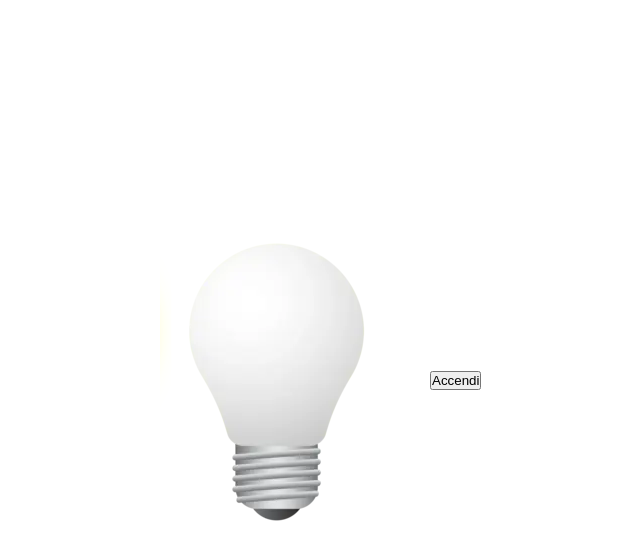
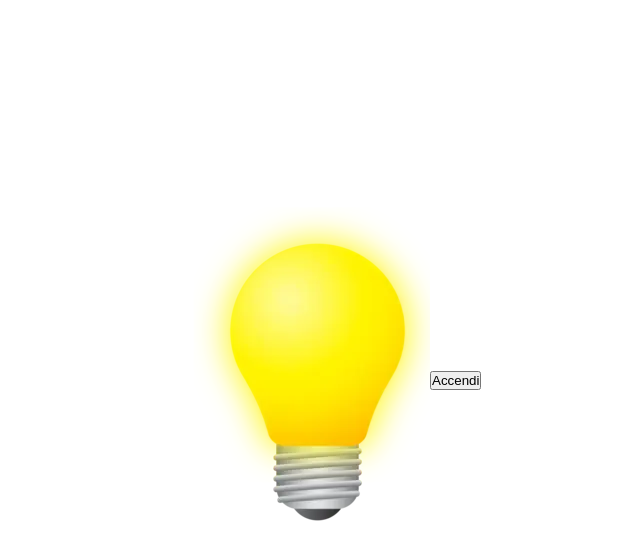
Before and after one commit to riccardo-ottavi/js-dom-1, a plain HTML site: page index.html in a window 1280 px wide. Both pictures are taken after a click on the button "Accendi". Shown: the whole page, without its empty margins (288-928 px from the left). Drawn offline with Linux system fonts and the light colour scheme.

Commit message:
inserisci il cambio di immagine

```diff
--- a/index.html
+++ b/index.html
@@ -8,7 +8,7 @@
 </head>
 <body>
     <div id="box">
-        <img src="img/white_lamp.png" alt="lampada spenta" id="myLamp">
+        <img src="img/white_lamp.png" alt="lampada spenta" id="myImg">
         <button id="myBtn">Accendi</button>
     </div>
 
--- a/script.js
+++ b/script.js
@@ -2,3 +2,6 @@
 const lampImg = document.getElementById("myImg");
 const mainBtn = document.getElementById("myBtn");
 //Aggiungi evento di cambio immagine
+mainBtn.addEventListener("click", function(){
+    lampImg.src = "img/yellow_lamp.png";
+});
```
